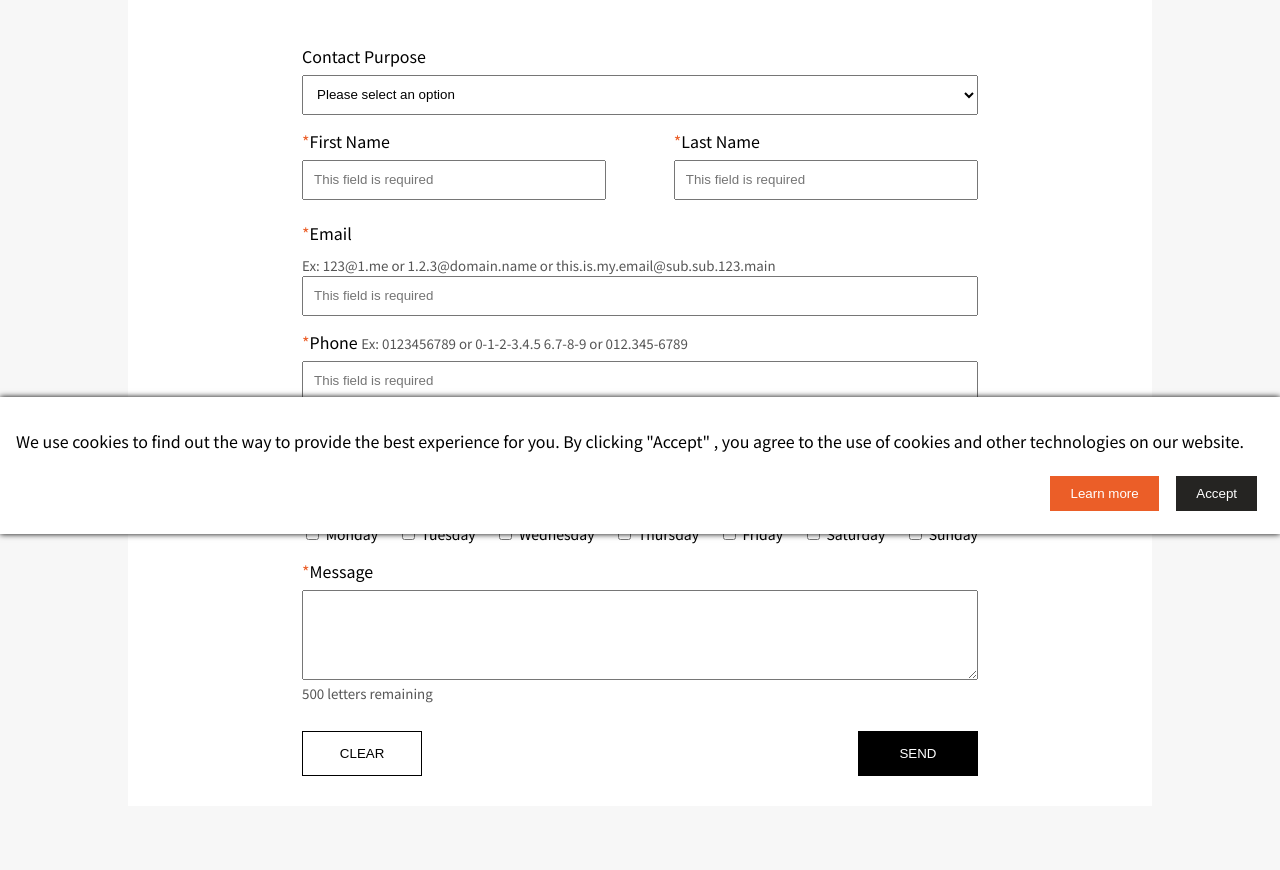
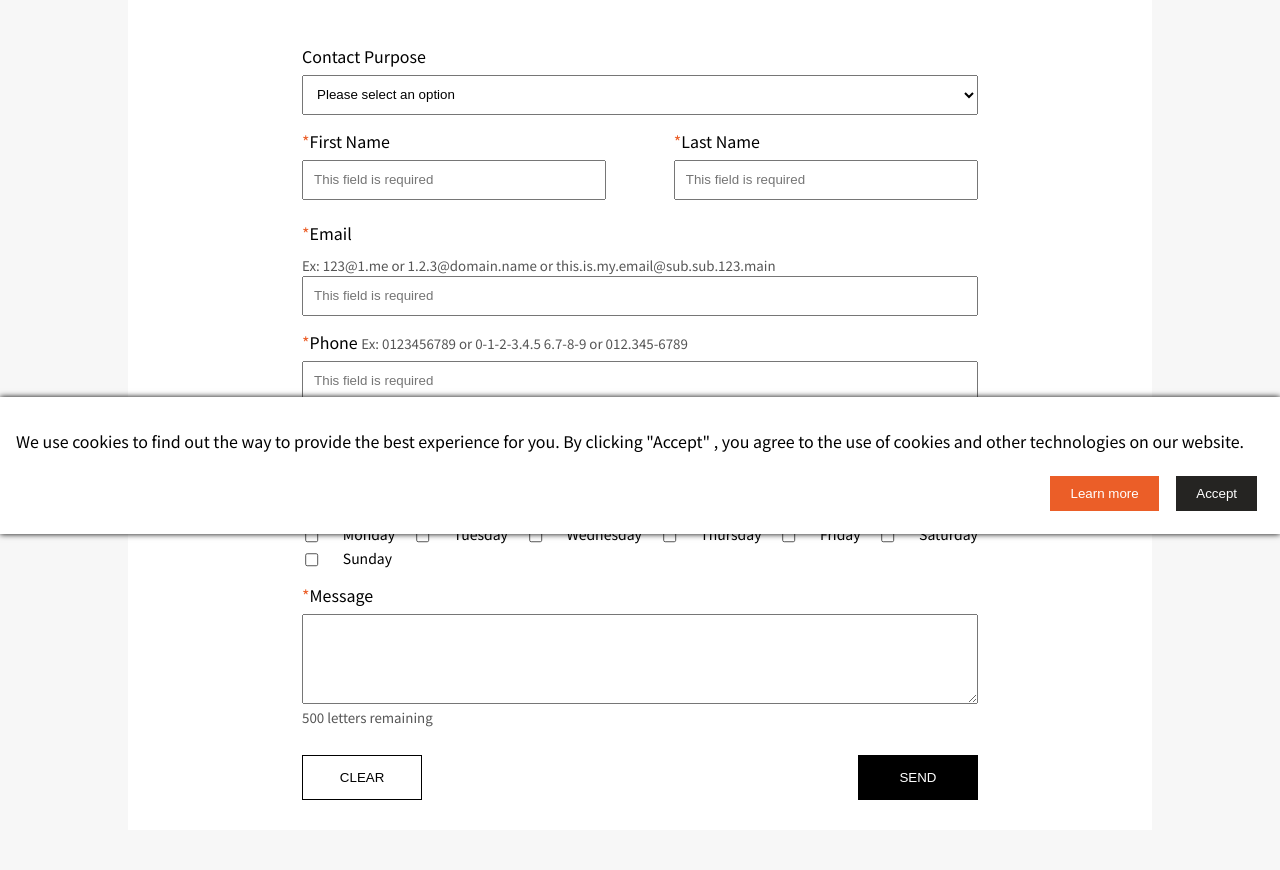
Before and after one commit to kuri-team/yabe-mall, a PHP site: page /mall/contact/index.html in a window 1280 px wide. Shown: the part 266-1136 px from the top of the page. Run offline with PHP 8.4, Linux system fonts and the light colour scheme; some libraries are stand-ins or nearby versions.

Commit message:
Added styles and elements

```diff
--- a/public/css/common.css
+++ b/public/css/common.css
@@ -463,9 +463,93 @@ hr {
     border-radius: 50%;
 }
 
+
+/* Hide default radio and checkboxes */
+input[type="radio"],
+input[type="checkbox"] {
+    opacity: 0;
+    width: 1em;
+    height: 1em;
+}
+
+
 /** YABE radio **/
+.radio-control {
+    display: inline-block;
+    width: 0.7em;
+    height: 0.7em;
+    border-radius: 50%;
+    background: transparent;
+    border: 1.2pt solid #555555;
+    transform: translate(-1.3em, 0.15em);
+    transition: 0.2s;
+}
+
+input[type="radio"]:checked + .radio-control:after {
+    content: "";
+    display: block;
+    width: 0.4em;
+    height: 0.4em;
+    border-radius: 50%;
+    background: #eb5e28;
+    transform: translate(0.15em, 0.15em);
+    -webkit-animation: fadeIn 0.2s;
+    -o-animation: fadeIn 0.2s;
+    animation: fadeIn 0.2s;
+}
+
 
 /** YABE checkbox **/
+.checkbox-control {
+    display: inline-block;
+    width: 0.7em;
+    height: 0.7em;
+    border-radius: 15%;
+    background: transparent;
+    border: 1.2pt solid #555555;
+    transform: translate(-1.3em, 0.14em);
+    transition: 0.2s;
+    -webkit-animation: fadeIn 0.2s;
+    -o-animation: fadeIn 0.2s;
+    animation: fadeIn 0.2s;
+}
+
+input[type="checkbox"]:checked + .checkbox-control:after {
+    content: "";
+    display: block;
+    width: 0.3em;
+    height: 0.9em;
+    border: solid #eb5e28;
+    border-width: 0 0.2em 0.2em 0;
+    position: relative;
+    top: -0.45em;
+    left: 0.3em;
+    transform: rotate(45deg);
+}
+
+
+/* Custom radio and checkbox hover and checked state */
+.radio-control:hover,
+.input[type="radio"]:focus + .radio-control,
+.checkbox-control:hover,
+.input[type="checkbox"]:focus + .checkbox-control {
+    cursor: pointer;
+    border-color: #eb5e28;
+}
+
+
+/* Custom radio and checkbox disabled state */
+.input[type="radio"]:disabled + .radio-control,
+.input[type="checkbox"]:disabled + .checkbox-control {
+    background: #555555;
+    opacity: 0.25;
+}
+
+.input[type="radio"]:disabled + .radio-control + label,
+.input[type="checkbox"]:disabled + .checkbox-control + label {
+    color: #555555;
+    opacity: 0.25;
+}
 
 
 /******************************
@@ -1025,3 +1109,13 @@ footer > .flex-container {
         opacity: 1;
     }
 }
+
+@keyframes fadeIn {
+    from {
+        opacity: 0;
+    }
+
+    to {
+        opacity: 1;
+    }
+}
--- a/public/mall/account/register/index.html
+++ b/public/mall/account/register/index.html
@@ -456,10 +456,12 @@
           <div class="register-item no-border flex-container flex-align-items-center flex-justify-content-center">
             <label for="shopper">Shopper</label>
             <input type="radio" name="account_type" id="shopper" value="shopper" required checked>
+            <span class="radio-control"></span>
           </div>
           <div class="register-item no-border flex-container flex-align-items-center flex-justify-content-center">
             <label for="store-owner">Store Owner</label>
             <input type="radio" name="account_type" id="store-owner" value="store_owner" required>
+            <span class="radio-control"></span>
           </div>
         </div>
       </div>
--- a/public/mall/contact/index.html
+++ b/public/mall/contact/index.html
@@ -152,11 +152,13 @@
       <p class="required">Preferred Contact Method</p>
       <div class="contact-method">
         <input type="radio" id="email" name="contact_method" value="email" checked required>
+        <span class="radio-control"></span>
         <label for="email">Email</label>
       </div>
 
       <div class="contact-method">
         <input type="radio" id="phone" name="contact_method" value="phone">
+        <span class="radio-control"></span>
         <label for="phone">Phone</label>
       </div>
 
@@ -165,36 +167,43 @@
                 flex-align-items-center flex-wrap">
         <div class="contact-day">
           <input type="checkbox" id="mon" name="contact_day[]" value="monday">
+          <span class="checkbox-control"></span>
           <label for="mon">Monday</label>
         </div>
 
         <div class="contact-day">
           <input type="checkbox" id="tues" name="contact_day[]" value="tuesday">
+          <span class="checkbox-control"></span>
           <label for="tues">Tuesday</label>
         </div>
 
         <div class="contact-day">
           <input type="checkbox" id="wed" name="contact_day[]" value="wednesday">
+          <span class="checkbox-control"></span>
           <label for="wed">Wednesday</label>
         </div>
 
         <div class="contact-day">
           <input type="checkbox" id="thur" name="contact_day[]" value="thursday">
+          <span class="checkbox-control"></span>
           <label for="thur">Thursday</label>
         </div>
 
         <div class="contact-day">
           <input type="checkbox" id="fri" name="contact_day[]" value="friday">
+          <span class="checkbox-control"></span>
           <label for="fri">Friday</label>
         </div>
 
         <div class="contact-day">
           <input type="checkbox" id="sat" name="contact_day[]" value="saturday">
+          <span class="checkbox-control"></span>
           <label for="sat">Saturday</label>
         </div>
 
         <div class="contact-day">
           <input type="checkbox" id="sun" name="contact_day[]" value="sunday">
+          <span class="checkbox-control"></span>
           <label for="sun">Sunday</label>
         </div>
 
```
